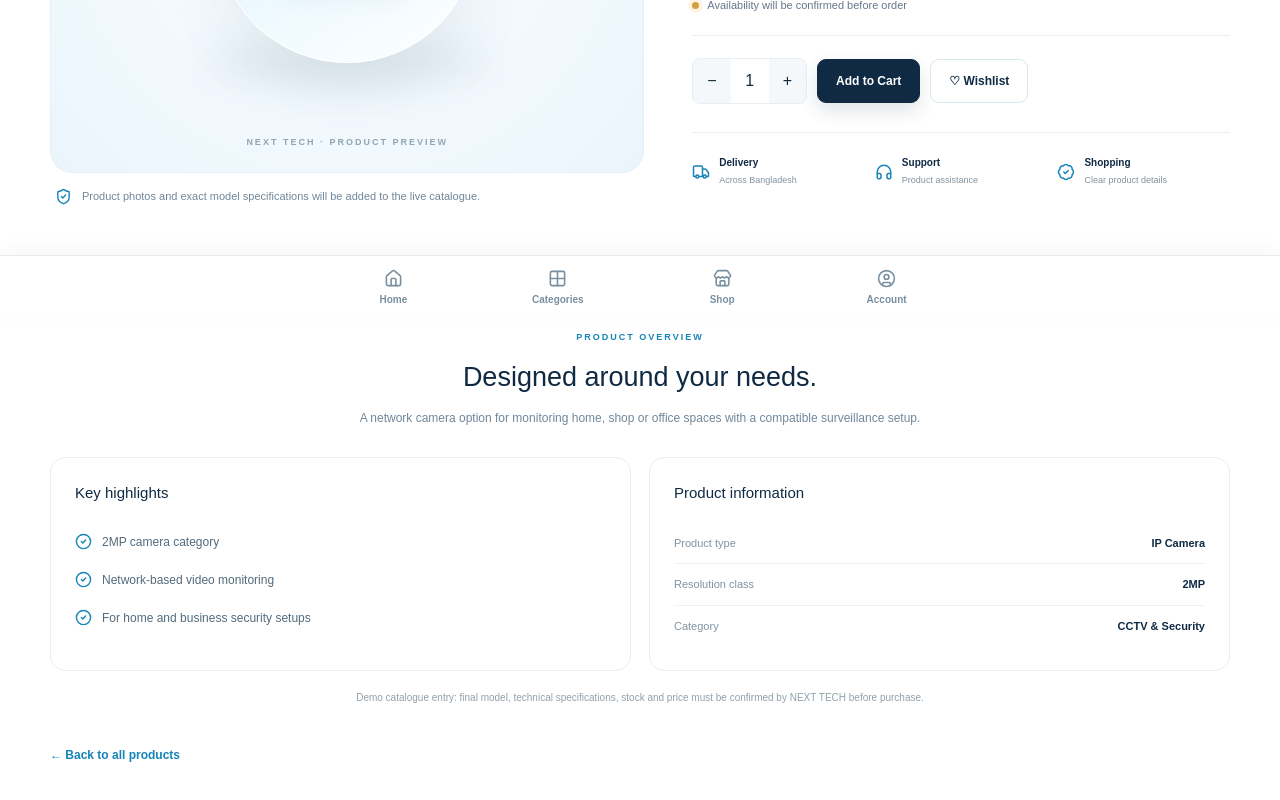
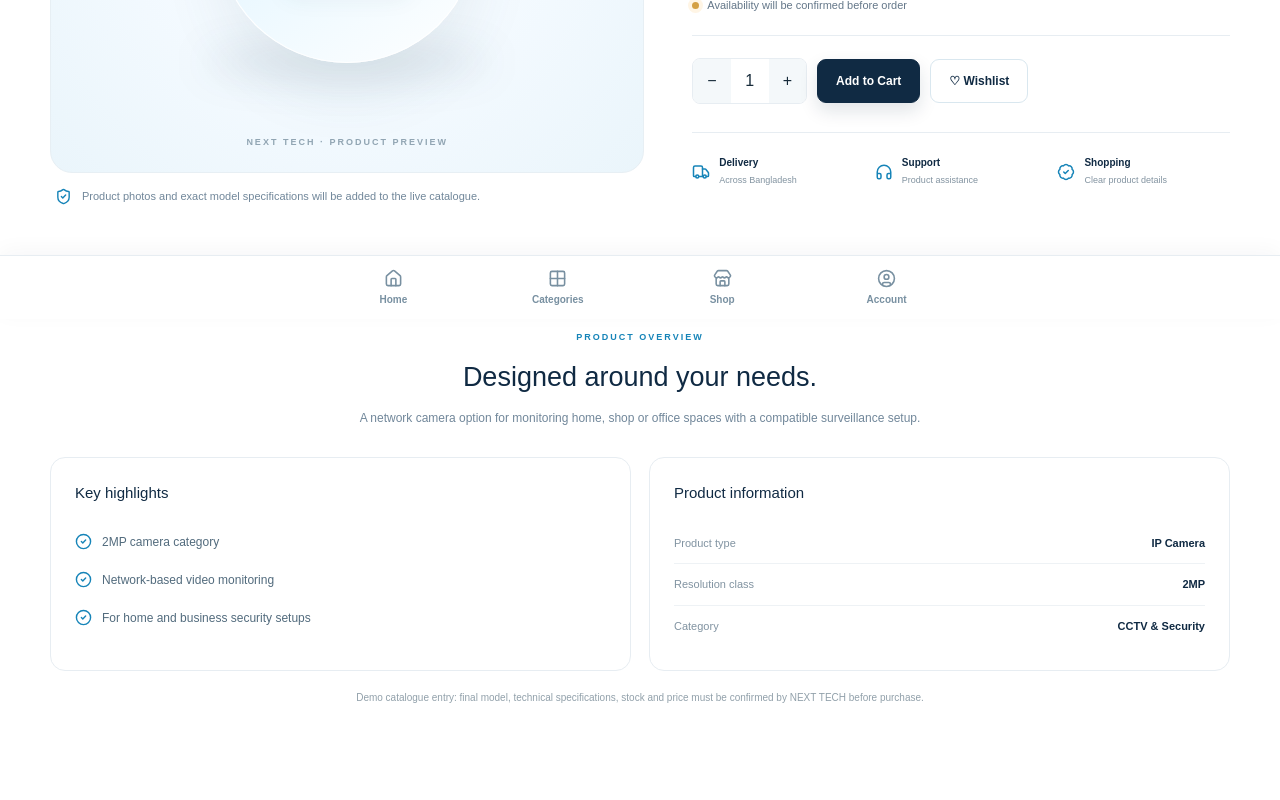
Before and after one commit to neorisexyz/next-tech-store, a Next.js app: page /product/2mp-smart-ip-camera in a window 1280 px wide. Shown: the part 481-1281 px from the top of the page. Built offline with nearby package versions, Linux system fonts and the light colour scheme.

Commit message:
Remove redundant back navigation links

```diff
--- a/app/product/[slug]/page.tsx
+++ b/app/product/[slug]/page.tsx
@@ -17,7 +17,7 @@ export function generateStaticParams(){return products.map(p=>({slug:p.slug}));}
 export default async function ProductPage({params}:{params:Promise<{slug:string}>}){
  const {slug}=await params;const p=products.find(x=>x.slug===slug);if(!p)notFound();const Icon=p.Icon;
  return <main className="container product-detail-page">
-  <header className="product-page-header"><Link className="brand" href="/" aria-label="NEXT TECH"><strong><span className="brand-next">NEXT</span><span className="brand-tech">TECH</span></strong></Link><Link className="product-back-link" href="/shop">Continue Shopping <ChevronRight size={15}/></Link></header>
+
   <nav className="product-breadcrumb"><Link href="/">Home</Link><ChevronRight size={13}/><Link href="/categories">Categories</Link><ChevronRight size={13}/><span>{p.category}</span></nav>
   <section className="product-detail-layout">
    <div className="product-gallery">
@@ -35,6 +35,6 @@ export default async function ProductPage({params}:{params:Promise<{slug:string}
    </div>
   </section>
   <section className="product-information-section"><div className="product-section-heading"><span>PRODUCT OVERVIEW</span><h2>Designed around your needs.</h2><p>{p.summary}</p></div><div className="product-information-grid"><article className="product-feature-card"><h3>Key highlights</h3>{p.features.map(feature=><div className="product-feature" key={feature}><CheckCircle2 size={17}/><span>{feature}</span></div>)}</article><article className="product-spec-card"><h3>Product information</h3>{p.specs.map(([label,value])=><div className="product-spec-row" key={label}><span>{label}</span><strong>{value}</strong></div>)}</article></div><p className="product-disclaimer">Demo catalogue entry: final model, technical specifications, stock and price must be confirmed by NEXT TECH before purchase.</p></section>
-  <div className="product-bottom-link"><Link href="/shop">← Back to all products</Link></div>
+
  </main>;
 }
```
